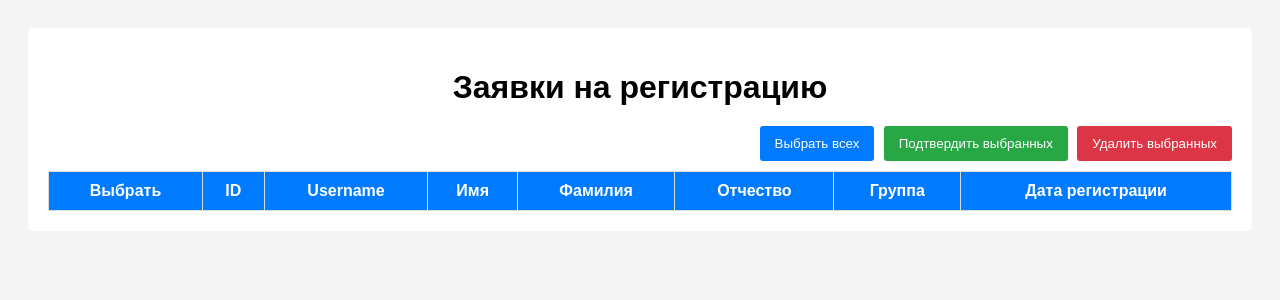
After one commit to Assai1337/TestTimeBot, a Flask app: page /registration in a window 1280 px wide. The commit adds this page. Shown: the top 300 px of the page. Run offline with Flask 3, Linux system fonts and the light colour scheme; lists and menus that the app fills with data are empty.

Commit message:
add sources

```diff
--- a/project_sources/app.py
+++ b/project_sources/app.py
@@ -1,7 +1,7 @@
-from flask import Flask, render_template, request, redirect, url_for, flash, session as flask_session
-from flask import make_response
+from flask import Flask, render_template, request, redirect, url_for, flash, session as flask_session,make_response, jsonify
 import pandas as pd
 from flask import abort
+
 from flask_session import Session
 from sqlalchemy import create_engine
 from sqlalchemy.orm import sessionmaker,joinedload
@@ -34,6 +34,47 @@ def admin_panel():
         tests = db_session.query(Test).all()
     return render_template('admin_panel.html', tests=tests)
 
+@app.route('/registration')
+def registration():
+    with DbSession() as db_session:
+        users = db_session.query(User).filter_by(confirmed=False).all()
+    return render_template('registration.html', users=users)
+
+
+# API-эндпоинт для подтверждения пользователей
+@app.route('/api/confirm_users', methods=['POST'])
+def confirm_users():
+    data = request.get_json()
+    user_ids = data.get('user_ids', [])
+    if not user_ids:
+        return jsonify({'success': False, 'message': 'Нет выбранных пользователей.'}), 400
+
+    with DbSession() as db_session:
+        try:
+            db_session.query(User).filter(User.id.in_(user_ids)).update({"confirmed": True}, synchronize_session=False)
+            db_session.commit()
+            return jsonify({'success': True, 'message': 'Пользователи успешно подтверждены.'}), 200
+        except Exception as e:
+            db_session.rollback()
+            return jsonify({'success': False, 'message': f'Ошибка при подтверждении пользователей: {str(e)}'}), 500
+
+
+# API-эндпоинт для удаления пользователей
+@app.route('/api/delete_users', methods=['POST'])
+def delete_users():
+    data = request.get_json()
+    user_ids = data.get('user_ids', [])
+    if not user_ids:
+        return jsonify({'success': False, 'message': 'Нет выбранных пользователей.'}), 400
+
+    with DbSession() as db_session:
+        try:
+            db_session.query(User).filter(User.id.in_(user_ids)).delete(synchronize_session=False)
+            db_session.commit()
+            return jsonify({'success': True, 'message': 'Пользователи успешно удалены.'}), 200
+        except Exception as e:
+            db_session.rollback()
+            return jsonify({'success': False, 'message': f'Ошибка при удалении пользователей: {str(e)}'}), 500
 
 # Создание теста - страница с формой
 @app.route('/create_test', methods=['GET', 'POST'])
--- /dev/null
+++ b/project_sources/templates/registration.html
@@ -0,0 +1,49 @@
+<!-- templates/registration.html -->
+
+<!DOCTYPE html>
+<html lang="ru">
+<head>
+    <meta charset="UTF-8">
+    <title>Заявки на регистрацию</title>
+    <link rel="stylesheet" href="{{ url_for('static', filename='css/registration.css') }}">
+</head>
+<body>
+    <div class="container registration-page">
+        <h1>Заявки на регистрацию</h1>
+        <div class="actions">
+            <button id="select-all">Выбрать всех</button>
+            <button id="confirm-selected">Подтвердить выбранных</button>
+            <button id="delete-selected">Удалить выбранных</button>
+        </div>
+        <table id="usersTable">
+            <thead>
+                <tr>
+                    <th>Выбрать</th>
+                    <th>ID</th>
+                    <th>Username</th>
+                    <th>Имя</th>
+                    <th>Фамилия</th>
+                    <th>Отчество</th>
+                    <th>Группа</th>
+                    <th>Дата регистрации</th>
+                </tr>
+            </thead>
+            <tbody>
+                {% for user in users %}
+                <tr>
+                    <td><input type="checkbox" class="user-checkbox" data-user-id="{{ user.id }}"></td>
+                    <td>{{ user.id }}</td>
+                    <td>{{ user.username }}</td>
+                    <td>{{ user.firstname }}</td>
+                    <td>{{ user.lastname }}</td>
+                    <td>{{ user.middlename or "-" }}</td>
+                    <td>{{ user.group }}</td>
+                    <td>{{ user.registration_date.strftime('%Y-%m-%d %H:%M:%S') }}</td>
+                </tr>
+                {% endfor %}
+            </tbody>
+        </table>
+    </div>
+    <script src="{{ url_for('static', filename='js/registration_script.js') }}"></script>
+</body>
+</html>
--- /dev/null
+++ b/project_sources/templates/static/css/registration.css
@@ -0,0 +1,68 @@
+/* static/css/registration.css */
+
+body {
+    font-family: Arial, sans-serif;
+    background-color: #f4f4f4;
+    padding: 20px;
+}
+
+.container.registration-page {
+    background-color: #fff;
+    padding: 20px;
+    border-radius: 5px;
+}
+
+h1 {
+    text-align: center;
+    margin-bottom: 20px;
+}
+
+.actions {
+    margin-bottom: 10px;
+    text-align: right;
+}
+
+.actions button {
+    padding: 10px 15px;
+    margin-left: 5px;
+    border: none;
+    border-radius: 3px;
+    cursor: pointer;
+    color: #fff;
+}
+
+#select-all {
+    background-color: #007bff;
+}
+
+#confirm-selected {
+    background-color: #28a745;
+}
+
+#delete-selected {
+    background-color: #dc3545;
+}
+
+table {
+    width: 100%;
+    border-collapse: collapse;
+}
+
+table thead tr {
+    background-color: #007bff;
+    color: #fff;
+}
+
+table th, table td {
+    padding: 10px;
+    border: 1px solid #ddd;
+    text-align: center;
+}
+
+table tbody tr:nth-child(even) {
+    background-color: #f9f9f9;
+}
+
+table tbody tr:hover {
+    background-color: #f1f1f1;
+}
--- /dev/null
+++ b/project_sources/templates/static/js/registration_script.js
@@ -0,0 +1,92 @@
+// static/js/registration_script.js
+
+document.addEventListener('DOMContentLoaded', () => {
+    const selectAllBtn = document.getElementById('select-all');
+    const confirmBtn = document.getElementById('confirm-selected');
+    const deleteBtn = document.getElementById('delete-selected');
+    const userCheckboxes = document.querySelectorAll('.user-checkbox');
+
+    // Функция для переключения выбора всех чекбоксов
+    selectAllBtn.addEventListener('click', () => {
+        const allChecked = Array.from(userCheckboxes).every(cb => cb.checked);
+        userCheckboxes.forEach(cb => cb.checked = !allChecked);
+        selectAllBtn.textContent = allChecked ? 'Выбрать всех' : 'Снять выбор';
+    });
+
+    // Функция для получения выбранных ID пользователей
+    const getSelectedUserIds = () => {
+        const selected = [];
+        userCheckboxes.forEach(cb => {
+            if (cb.checked) {
+                selected.push(cb.getAttribute('data-user-id'));
+            }
+        });
+        return selected;
+    };
+
+    // Функция для отправки запросов на сервер
+    const sendRequest = async (url, data) => {
+        const response = await fetch(url, {
+            method: 'POST',
+            headers: {
+                'Content-Type': 'application/json'
+            },
+            body: JSON.stringify(data)
+        });
+        return response.json();
+    };
+
+    // Обработчик подтверждения выбранных пользователей
+    confirmBtn.addEventListener('click', async () => {
+        const userIds = getSelectedUserIds();
+        if (userIds.length === 0) {
+            alert('Выберите пользователей для подтверждения.');
+            return;
+        }
+        if (!confirm('Вы уверены, что хотите подтвердить выбранных пользователей?')) {
+            return;
+        }
+
+        const result = await sendRequest('/api/confirm_users', { user_ids: userIds });
+        if (result.success) {
+            alert(result.message);
+            // Удаляем строки подтвержденных пользователей из таблицы
+            userIds.forEach(id => {
+                const checkbox = document.querySelector(`.user-checkbox[data-user-id="${id}"]`);
+                if (checkbox) {
+                    const row = checkbox.closest('tr');
+                    if (row) row.remove();
+                }
+            });
+        } else {
+            alert('Ошибка: ' + result.message);
+        }
+    });
+
+    // Обработчик удаления выбранных пользователей
+    deleteBtn.addEventListener('click', async () => {
+        const userIds = getSelectedUserIds();
+        if (userIds.length === 0) {
+            alert('Выберите пользователей для удаления.');
+            return;
+        }
+        if (!confirm('Вы уверены, что хотите удалить выбранных пользователей?')) {
+            return;
+        }
+
+        const result = await sendRequest('/api/delete_users', { user_ids: userIds });
+        if (result.success) {
+            alert(result.message);
+            // Удаляем строки удалённых пользователей из таблицы
+            userIds.forEach(id => {
+                const checkbox = document.querySelector(`.user-checkbox[data-user-id="${id}"]`);
+                if (checkbox) {
+                    const row = checkbox.closest('tr');
+                    if (row) row.remove();
+                }
+            });
+        } else {
+            alert('Ошибка: ' + result.message);
+        }
+    });
+});
--- a/project_sources/tools/models.py
+++ b/project_sources/tools/models.py
@@ -27,6 +27,7 @@ class User(Base):
     lastname = Column(String, nullable=False)
     middlename = Column(String)
     group = Column(String, ForeignKey('groups.groupname'), nullable=False)  # Внешний ключ на groups.groupname
+    confirmed = Column(Boolean)
     registration_date = Column(DateTime, default=lambda: datetime.utcnow() + timedelta(hours=3))
 
     # Отношения
```
Also changed, not shown: project_sources/handlers/main_menu.py (+12 -16 lines), project_sources/templates/admin_panel.html (+31 -23 lines).
